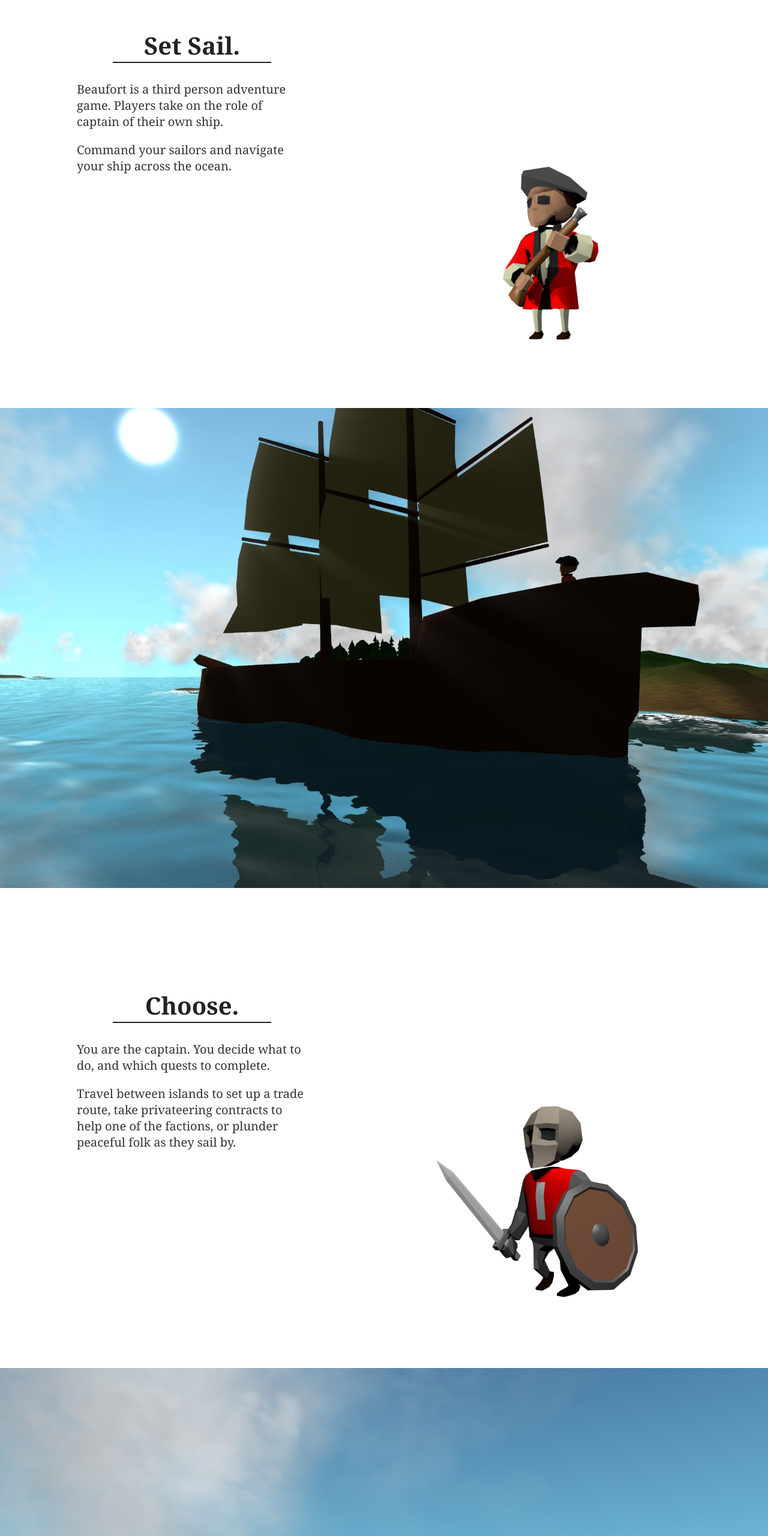
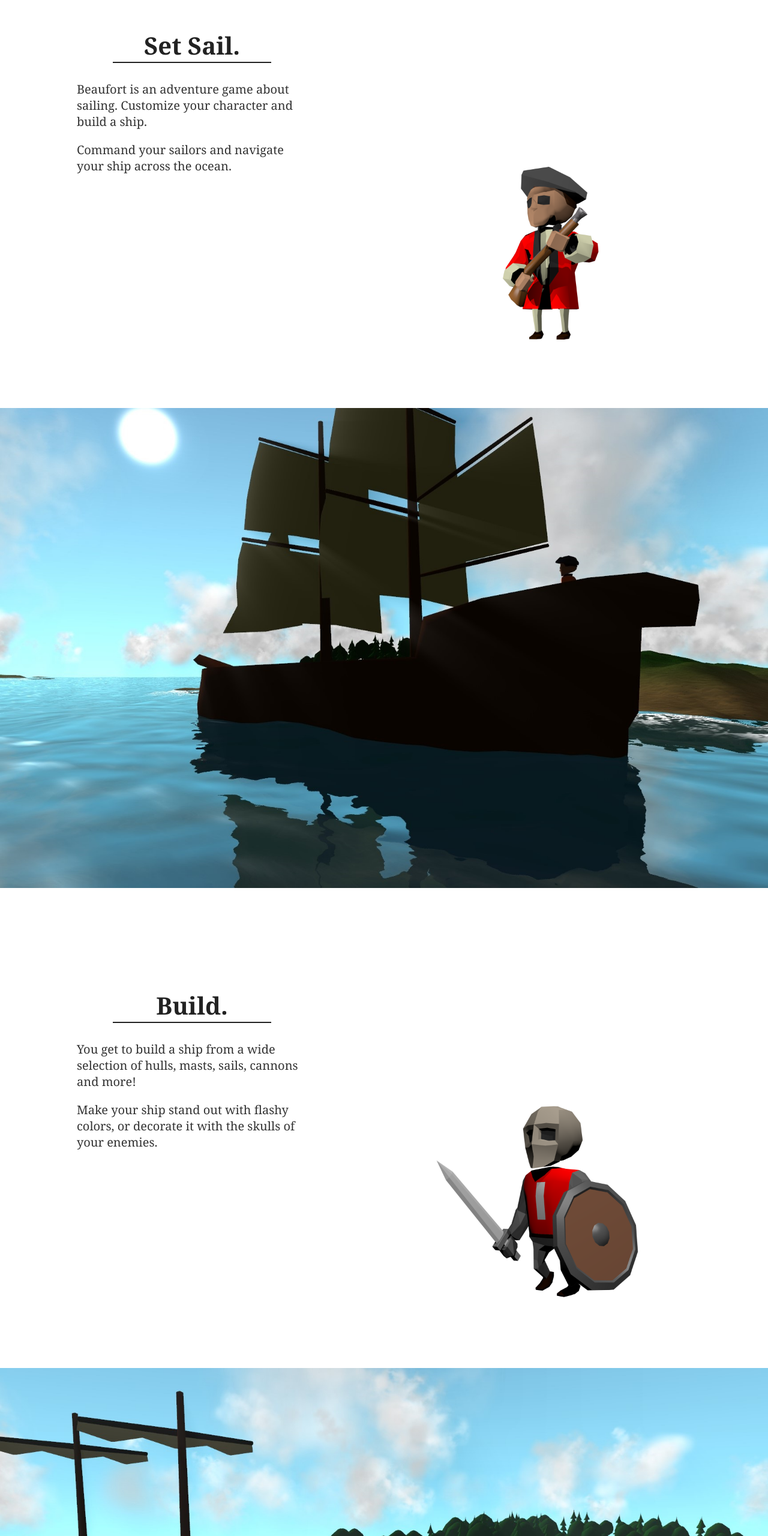
Before and after one commit to beaufortgame/beaufortgame.github.io, a plain HTML site: page index.html in a window 1280 px wide. Shown: the part 920-3480 px from the top of the page at 60% size. Drawn offline with Linux system fonts and the light colour scheme.

Commit message:
Added "Build" in Index
Explain shipbuilder in Index, Remove useless pictures from media, and
changed some images in index

```diff
--- a/index.html
+++ b/index.html
@@ -15,7 +15,7 @@
 	<div class="TxtBlock">
 		<div class="BlockElement">
 			<h2>Set Sail.</h2>
-			<p>Beaufort is a third person adventure game. Players take on the role of captain of their own ship.</p>
+			<p>Beaufort is an adventure game about sailing. Customize your character and build a ship.</p>
 			<p>Command your sailors and navigate your ship across the ocean.</p>
 		</div>
 		<div class="BlockElement">
@@ -28,9 +28,9 @@
 
 	<div class="TxtBlock">
 		<div class="BlockElement">
-			<h2>Choose.</h2>
-			<p>You are the captain. You decide what to do, and which quests to complete.</p>
-			<p>Travel between islands to set up a trade route, take privateering contracts to help one of the factions, or plunder peaceful folk as they sail by.</p>
+			<h2>Build.</h2>
+			<p>You get to build a ship from a wide selection of hulls, masts, sails, cannons and more!</p>
+			<p>Make your ship stand out with flashy colors, or decorate it with the skulls of your enemies.</p>
 		</div>
 		<div class="BlockElement">
 			<img src="images/Footman.png">
--- a/style.css
+++ b/style.css
@@ -118,10 +118,10 @@ iframe {
 }
 
 #Block_Image2 {
-	background-image: url(images/Aim1.jpg);
+	background-image: url(images/Shadows1.jpg);
 }
 #Block_Image3 {
-	background-image: url(images/Bank.jpg);
+	background-image: url(images/Aim1.jpg);
 }
 #MediaBody {
 	background-attachment: fixed;
```
Also changed, not shown: media.html (+0 -2 lines).
